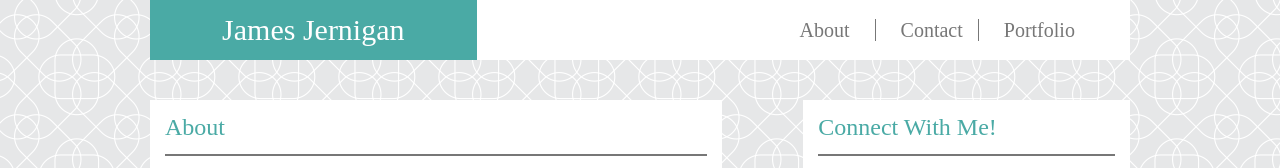
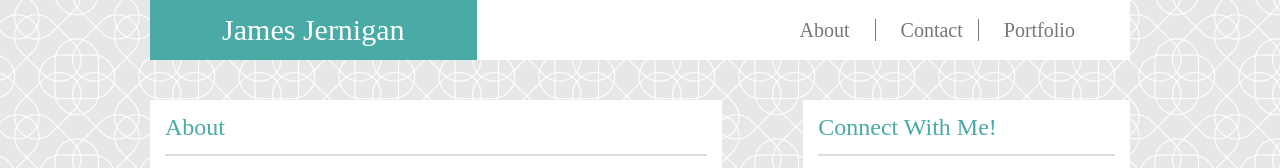
Before and after one commit to Livingnight/Responsive-Portfolio, a plain HTML site: page index.html in a window 1280 px wide. Shown: the top 168 px of the page. Drawn offline with Linux system fonts and the light colour scheme.

Commit message:
fixing border bottoms of content

```diff
--- a/assets/css/style.css
+++ b/assets/css/style.css
@@ -105,7 +105,7 @@ a:hover {
 .main-content header{
     font-size: 24px;
     color: #4aaaa5;
-    border-bottom: 2px solid #777777;
+    border-bottom: 2px solid #dddddd;
     margin-bottom: 15px;
     padding-bottom: 15px;
 }
@@ -127,7 +127,7 @@ a:hover {
 .connect-content header{
     font-size: 24px;
     color: #4aaaa5;
-    border-bottom: 2px solid #777777;
+    border-bottom: 2px solid #dddddd;
     margin-bottom: 15px;
     padding-bottom: 15px;
 }
```
